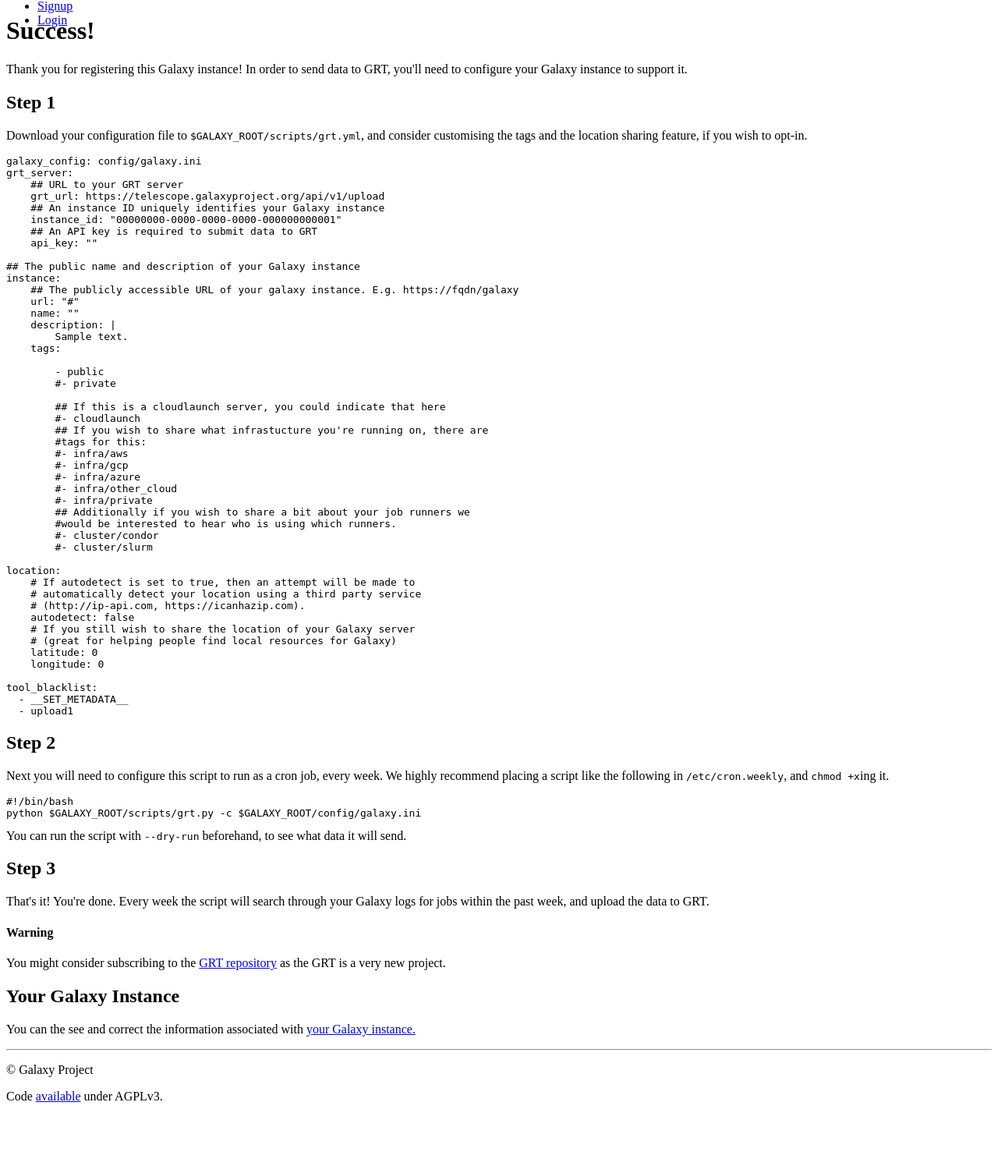
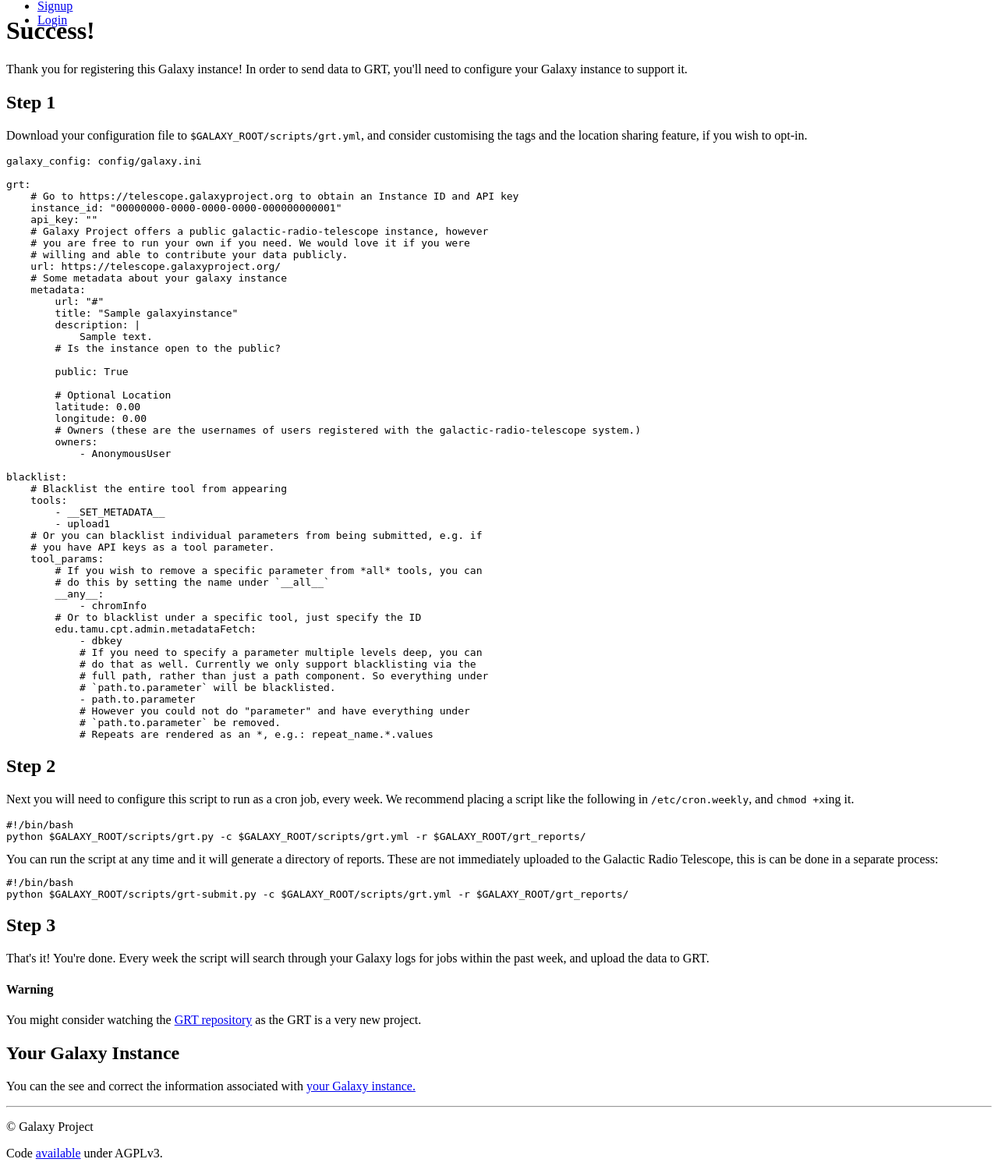
Before and after one commit to usegalaxy-eu/galactic-radio-telescope, a Django app: template api/templates/api/galaxyinstance_create_success.html in a window 1280 px wide. Shown: the part 43-1547 px from the top of the page at 78% size. Before the commit the page ends 1456 px from the top, so only its background shows below. Run offline with Django 3.2, Linux system fonts and the light colour scheme; the template is opened without the code that fills it: values that come from a table or form of the project are taken from there, others are empty; tables that the repository leaves empty hold one stand-in row (values such as "Sample post"); some libraries are stand-ins or nearby versions.

Commit message:
progress

```diff
--- a/api/forms.py
+++ b/api/forms.py
@@ -4,7 +4,7 @@
 class ReportForm(forms.Form):
     report = forms.FileField(label='Compiled Report File', required=True)
 
-    humanname = forms.CharField(max_length=256)
+    title = forms.CharField(max_length=256)
     description = forms.CharField()
 
     ipaddr = forms.CharField(max_length=16, required=True)
--- a/api/management/commands/import_geojson.py
+++ b/api/management/commands/import_geojson.py
@@ -20,8 +20,8 @@
             # u'https://galaxy-tut.genome.edu.au', u'name': u'Galaxy Tute',
             # u'description': u'Galaxy server for GVL tutorials.'}}
             gi, created = GalaxyInstance.objects.get_or_create(
-                humanname=feature['properties']['name'],
-                owner=user,
+                title=feature['properties']['name'],
+                owners=[user],
             )
             gi.description = feature['properties']['description']
             if feature['properties']['URL'].startswith('http'):
--- a/api/models.py
+++ b/api/models.py
@@ -8,6 +8,7 @@
 import tagulous
 
 from django.db import models
+from django.core.urlresolvers import reverse_lazy
 from django.contrib.auth.models import User
 
 
@@ -56,7 +57,7 @@
 
 class GalaxyInstance(models.Model):
     """A single galaxy site. Corresponds to a single galaxy.ini"""
-    uuid = models.UUIDField(default=pyuuid.uuid4, editable=False)
+    id = models.UUIDField(primary_key=True, default=pyuuid.uuid4, editable=False)
     # Optional
     url = models.URLField(null=True, help_text="Publicly accesible instance URL")
     title = models.CharField(max_length=256, null=True, help_text="The name / title of the instance. E.g. GalaxyP")
@@ -85,8 +86,11 @@
     # recent data file that we imported.
     last_import = models.IntegerField(default=-1)
 
+    def get_absolute_url(self):
+        return reverse_lazy('galaxy-instance-detail', kwargs={'slug': self.id})
+
     def __str__(self):
-        return '%s <%s>' % (self.humanname, self.url)
+        return '%s <%s>' % (self.title, self.url)
 
 
 class Metric(models.Model):
--- a/api/templates/api/galaxyinstance_create_success.html
+++ b/api/templates/api/galaxyinstance_create_success.html
@@ -17,69 +17,77 @@
         tags and the location sharing feature, if you wish to opt-in.
 <pre style="color: black">
 galaxy_config: config/galaxy.ini
-grt_server:
-    ## URL to your GRT server
-    grt_url: https://telescope.galaxyproject.org/api/v1/upload
-    ## An instance ID uniquely identifies your Galaxy instance
-    instance_id: "{{ object.uuid }}"
-    ## An API key is required to submit data to GRT
-    api_key: "{% if object.owner == request.user %}{{ object.api_key }}{% endif %}"
 
-## The public name and description of your Galaxy instance
-instance:
-    ## The publicly accessible URL of your galaxy instance. E.g. https://fqdn/galaxy
-    url: "{{ object.url }}"
-    name: "{{ object.humanname }}"
-    description: |
-        {{ object.description }}
-    tags:
+grt:
+    # Go to https://telescope.galaxyproject.org to obtain an Instance ID and API key
+    instance_id: "{{ object.id }}"
+    api_key: "{% if request.user in object.owners.all %}{{ object.api_key }}{% endif %}"
+    # Galaxy Project offers a public galactic-radio-telescope instance, however
+    # you are free to run your own if you need. We would love it if you were
+    # willing and able to contribute your data publicly.
+    url: https://telescope.galaxyproject.org/
+    # Some metadata about your galaxy instance
+    metadata:
+        url: "{{ object.url }}"
+        title: "{{ object.title }}"
+        description: |
+            {{ object.description }}
+        # Is the instance open to the public?
         {% if object.public %}
-        - public
-        #- private
+        public: True
         {% else %}
-        #- public
-        - private
+        public: False
         {% endif %}
-        ## If this is a cloudlaunch server, you could indicate that here
-        #- cloudlaunch
-        ## If you wish to share what infrastucture you're running on, there are
-        #tags for this:
-        #- infra/aws
-        #- infra/gcp
-        #- infra/azure
-        #- infra/other_cloud
-        #- infra/private
-        ## Additionally if you wish to share a bit about your job runners we
-        #would be interested to hear who is using which runners.
-        #- cluster/condor
-        #- cluster/slurm
+        # Optional Location
+        latitude: 0.00
+        longitude: 0.00
+        # Owners (these are the usernames of users registered with the galactic-radio-telescope system.)
+        owners:
+            - {{ request.user }}
 
-location:
-    # If autodetect is set to true, then an attempt will be made to
-    # automatically detect your location using a third party service
-    # (http://ip-api.com, https://icanhazip.com).
-    autodetect: false
-    # If you still wish to share the location of your Galaxy server
-    # (great for helping people find local resources for Galaxy)
-    latitude: 0
-    longitude: 0
-
-tool_blacklist:
-  - __SET_METADATA__
-  - upload1
+blacklist:
+    # Blacklist the entire tool from appearing
+    tools:
+        - __SET_METADATA__
+        - upload1
+    # Or you can blacklist individual parameters from being submitted, e.g. if
+    # you have API keys as a tool parameter.
+    tool_params:
+        # If you wish to remove a specific parameter from *all* tools, you can
+        # do this by setting the name under `__all__`
+        __any__:
+            - chromInfo
+        # Or to blacklist under a specific tool, just specify the ID
+        edu.tamu.cpt.admin.metadataFetch:
+            - dbkey
+            # If you need to specify a parameter multiple levels deep, you can
+            # do that as well. Currently we only support blacklisting via the
+            # full path, rather than just a path component. So everything under
+            # `path.to.parameter` will be blacklisted.
+            - path.to.parameter
+            # However you could not do "parameter" and have everything under
+            # `path.to.parameter` be removed.
+            # Repeats are rendered as an *, e.g.: repeat_name.*.values
 </pre>
     </p>
     <h2>Step 2</h2>
     <p>
         Next you will need to configure this script to run as a cron job, every
-        week. We highly recommend placing a script like the following in
+        week. We recommend placing a script like the following in
         <code>/etc/cron.weekly</code>, and <code>chmod +x</code>ing it.
 <pre style="color: black">
 #!/bin/bash
-python $GALAXY_ROOT/scripts/grt.py -c $GALAXY_ROOT/config/galaxy.ini
+python $GALAXY_ROOT/scripts/grt.py -c $GALAXY_ROOT/scripts/grt.yml -r $GALAXY_ROOT/grt_reports/
+</pre>
+    You can run the script at any time and it will generate a directory of
+    reports. These are not immediately uploaded to the Galactic Radio
+    Telescope, this is can be done in a separate process:
+
+<pre style="color: black">
+#!/bin/bash
+python $GALAXY_ROOT/scripts/grt-submit.py -c $GALAXY_ROOT/scripts/grt.yml -r $GALAXY_ROOT/grt_reports/
 </pre>
 
-    You can run the script with <code>--dry-run</code> beforehand, to see what data it will send.
     </p>
     <h2>Step 3</h2>
     <p>
@@ -89,14 +97,14 @@
     <div class="alert alert-warning">
         <h4>Warning</h4>
         <p>
-            You might consider subscribing to the <a href="https://github.com/erasche/galactic-radio-telescope">
+            You might consider watching the <a href="https://github.com/erasche/galactic-radio-telescope">
             GRT repository</a> as the GRT is a very new project.
         </p>
     </div>
     <h2>Your Galaxy Instance</h2>
     <p>
         You can the see and correct the information associated with
-        <a href="{% url 'galaxy-instance-detail' object.uuid %}">your Galaxy instance.</a>
+        <a href="{% url 'galaxy-instance-detail' object.id %}">your Galaxy instance.</a>
     </p>
 
 </div>
--- a/api/templates/api/galaxyinstance_form.html
+++ b/api/templates/api/galaxyinstance_form.html
@@ -5,7 +5,7 @@
 {% block page_title %}Galactic Radio Telescope - Instance{% endblock %}
 {% block body %}
 <div class="container">
-    <h1>{{ object.humanname }}</h1>
+    <h1>{{ object.title }}</h1>
     <div class="row">
         <div class="col-md-12">
             Your Galaxy instance's GRT API key is: <code>{{ object.api_key }}</code>
--- a/api/templates/api/galaxyinstance_list.html
+++ b/api/templates/api/galaxyinstance_list.html
@@ -70,11 +70,11 @@
     {% endif %}
     <div class="row">
     {% for galaxy in object_list %}
-        {% if galaxy.public or galaxy.owner == request.user or request.user.is_superuser %}
-        <a href="{% url 'galaxy-instance-detail' galaxy.uuid %}">
+        {% if galaxy.public or galaxy.owners in request.user or request.user.is_superuser %}
+        <a href="{% url 'galaxy-instance-detail' galaxy.id %}">
         <div class="col-md-3 card">
             <div class="card-title">
-                <h3>{{ galaxy.humanname }}</h3>
+                <h3>{{ galaxy.title }}</h3>
             </div>
             <div class="card-content">
                 {{ galaxy.description }}
--- a/api/templates/api/galaxyinstance_list_compare.html
+++ b/api/templates/api/galaxyinstance_list_compare.html
@@ -14,11 +14,11 @@
         </thead>
         <tbody>
         {% for galaxy in object_list %}
-            {% if galaxy.public or galaxy.owner == request.user or request.user.is_superuser %}
+            {% if galaxy.public or request.user in galaxy.owners or request.user.is_superuser %}
                 <tr>
                     <td>
-                        <a href="{% url 'galaxy-instance-detail' galaxy.uuid %}">
-                            {{ galaxy.humanname }}
+                        <a href="{% url 'galaxy-instance-detail' galaxy.id %}">
+                            {{ galaxy.title }}
                         </a>
                     </td>
                     <td><span class="sparkline">{{ galaxy.spark_users }}</span></td>
--- a/api/templates/api/tool_detail.html
+++ b/api/templates/api/tool_detail.html
@@ -24,7 +24,7 @@
         <tbody>
             {% for job in tool_version.job_set.all|slice:":10" %}
             <tr>
-                <td><a href="{% url 'galaxy-instance-detail' job.instance.uuid %}">{{ job.instance.humanname }}</a></td>
+                <td><a href="{% url 'galaxy-instance-detail' job.instance.uuid %}">{{ job.instance.title }}</a></td>
                 <td>{{ job.date }}</td>
                 <td>{{ job.metrics_core_runtime_seconds }}</td>
                 <td>{{ job.metrics_core_galaxy_slots }}</td>
--- a/api/urls.py
+++ b/api/urls.py
@@ -1,7 +1,7 @@
 from django.conf.urls import url, include
 from django.views.generic import TemplateView
 from django.contrib import admin
-from .views import galaxy_geojson, \
+from .views import v2_upload_data, galaxy_geojson, \
     GalaxyInstanceView, \
     GalaxyInstanceEdit, \
     GalaxyInstanceCreate, \
@@ -28,6 +28,7 @@
     url(r'^tool/$', ToolList.as_view(), name='tool-list'),
     url(r'^tool/(?P<pk>[0-9a-f-]{36})/$', ToolView.as_view(), name='tool-detail'),
 
+    url(r'^api/v2/upload$', v2_upload_data, name='v1-upload'),
     url(r'^api/galaxy_map$', galaxy_geojson, name='galaxy-map'),
     url(r'^api/galaxy_map/(?P<pk>[0-9a-f-]{36})$', galaxy_geojson, name='galaxy-map'),
 
```
Also changed, not shown: api/management/commands/load_data.py (+3 -23 lines), api/templates/api/galaxyinstance_detail.html (+7 -7 lines), api/views.py (+145 -24 lines), api/migrations/0001_initial.py, api/migrations/0002_auto_20170721_1323.py (deleted), api/migrations/0003_remove_galaxyinstance_publicly_visible.py (deleted).
